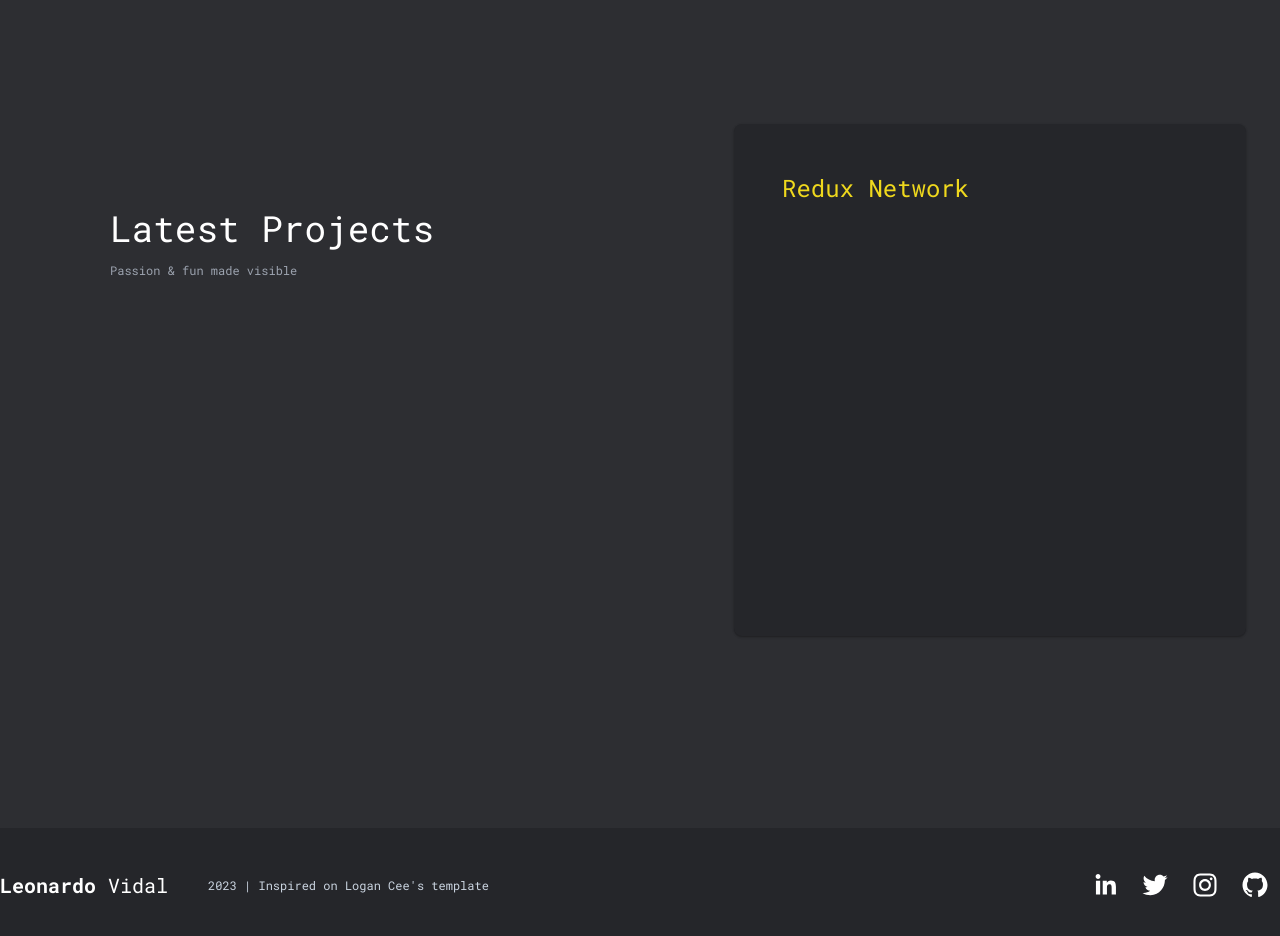
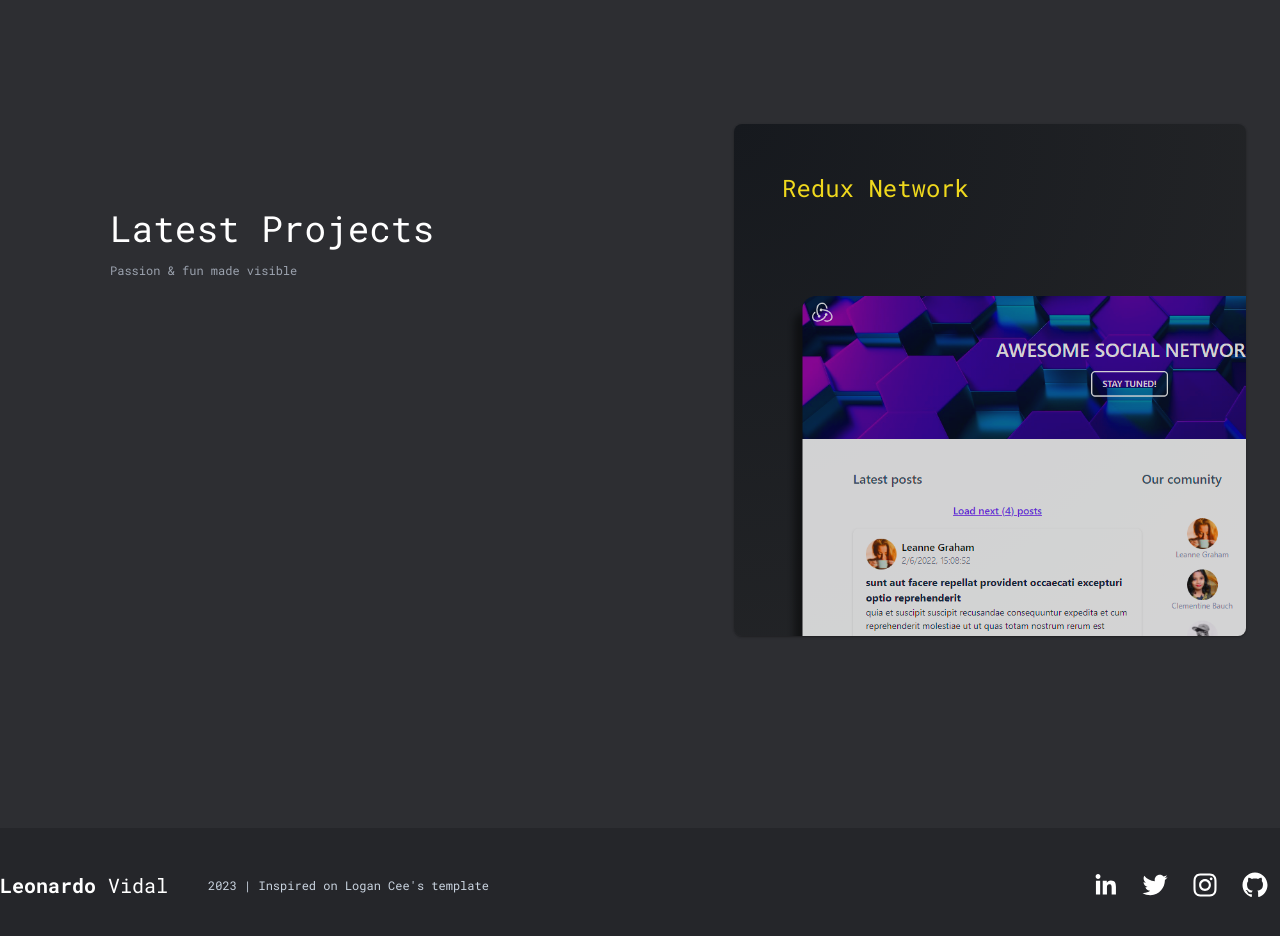
Before and after one commit to lvidal1/profile-2023, a Next.js app: page / in a window 1280 px wide. Shown: the part 1820-2756 px from the top of the page. Built offline with nearby package versions, Linux system fonts and the light colour scheme.

Commit message:
Update project pic

```diff
--- a/components/Projects.tsx
+++ b/components/Projects.tsx
@@ -15,7 +15,7 @@ export const Projects = () => {
 
                 </div>
                 <div className={classNames([styles.column, styles.right])}>
-                    <ProjectCard title={"Redux Network"} src={"/img/project-social.png"} sparkle={true} />
+                    <ProjectCard title={"Redux Network"} src={"/img/social.webp"} sparkle={true} />
                 </div>
             </div>
         </section>
--- a/styles/components/ProjectCard.module.scss
+++ b/styles/components/ProjectCard.module.scss
@@ -1,12 +1,16 @@
-.container{
-    @apply mx-auto w-full sm:w-80 md:w-144 h-80 md:h-144 mb-10 md:mb-20 p-6 md:p-12;
-    @apply bg-black rounded-lg shadow-card;
+.container {
+  @apply mx-auto w-full sm:w-80 md:w-144 h-80 md:h-144 mb-10 md:mb-20 p-6 md:p-12 relative overflow-hidden;
+  @apply bg-[radial-gradient(ellipse_at_top_left,_var(--tw-gradient-stops))] from-[#16191e] to-[#262729] rounded-lg shadow-card;
 }
 
-.title{
-    @apply text-left text-lg md:text-2xl md:leading-snug mb-2;
+.title {
+  @apply text-left text-lg md:text-2xl md:leading-snug mb-2;
 }
 
-.sparkle{
-    @apply text-primary
+.sparkle {
+  @apply text-primary;
 }
+
+.image {
+  @apply opacity-80;
+}
```
Also changed, not shown: public/img/social.webp (added).
